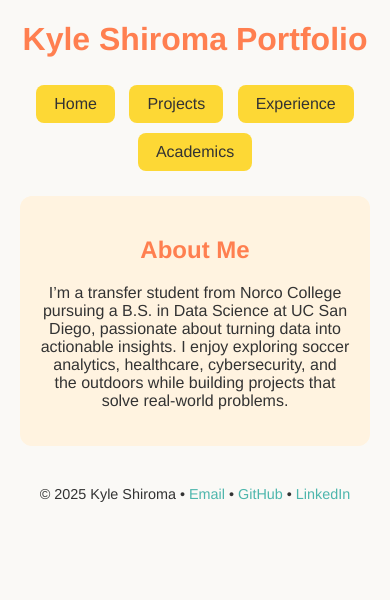
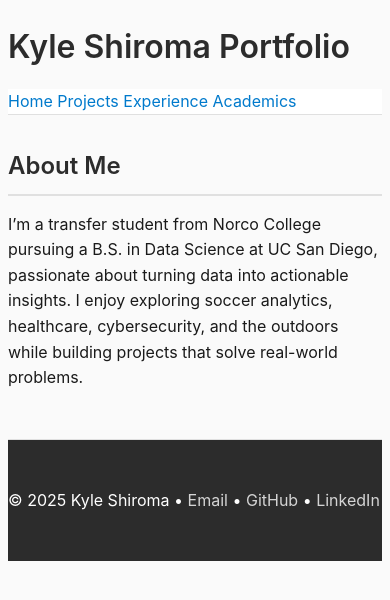
Before and after one commit to k-shiroma-code/k-shiroma-code.github.io, a Jekyll site: the page built from index.md, in a window 390 px wide. Shown: the top 600 px of the page. Built offline with Jekyll 4.4.1, drawn with Linux system fonts in a browser that asks for light colours.

Commit message:
Update style.css

```diff
--- a/assets/css/style.css
+++ b/assets/css/style.css
@@ -1,52 +1,236 @@
-/* General */
-body {
-  background-color: #FAF9F6;
-  color: #333333;
-  font-family: "Helvetica Neue", Helvetica, Arial, sans-serif;
-  text-align: center;
-  margin: 0;
-  padding: 0 20px;
+/* Minimal Sophistication Theme Implementation */
+/* Add this to your _sass/main.scss or assets/css/style.scss */
+
+:root {
+  /* Color Variables */
+  --primary-color: #2c2c2c;
+  --secondary-color: #4a4a4a;
+  --accent-color: #007acc;
+  --background-color: #fafafa;
+  --card-background: #ffffff;
+  --text-color: #1a1a1a;
+  --text-light: #666666;
+  --border-color: #e0e0e0;
+  --hover-color: #f5f5f5;
 }
 
-/* Headings */
-h1, h2, h3 {
-  color: #FF7F50; /* Warm coral */
+/* Global Styles */
+body {
+  background-color: var(--background-color);
+  color: var(--text-color);
+  font-family: -apple-system, BlinkMacSystemFont, 'Segoe UI', Roboto, 'Helvetica Neue', Arial, sans-serif;
+  line-height: 1.6;
+}
+
+/* Headers */
+h1, h2, h3, h4, h5, h6 {
+  color: var(--primary-color);
+  font-weight: 600;
+}
+
+h1 {
+  font-size: 2.5rem;
+  margin-bottom: 1rem;
+}
+
+h2 {
+  font-size: 2rem;
+  margin-top: 2rem;
+  margin-bottom: 1rem;
+  border-bottom: 2px solid var(--border-color);
+  padding-bottom: 0.5rem;
+}
+
+h3 {
+  font-size: 1.5rem;
+  color: var(--secondary-color);
 }
 
 /* Links */
 a {
-  color: #4DB6AC; /* Soft teal */
+  color: var(--accent-color);
   text-decoration: none;
-}
-a:hover {
-  color: #FF7F50;
+  transition: all 0.3s ease;
 }
 
-/* Navigation Links / Buttons */
-.nav-links a {
-  background-color: #FDD835; /* Warm gold */
-  color: #333333;
-  padding: 10px 18px;
+a:hover {
+  color: var(--primary-color);
+  text-decoration: underline;
+}
+
+/* Navigation (if applicable) */
+.site-nav, nav {
+  background-color: var(--card-background);
+  border-bottom: 1px solid var(--border-color);
+}
+
+.nav-link {
+  color: var(--secondary-color);
+  font-weight: 500;
+}
+
+.nav-link:hover, .nav-link.active {
+  color: var(--accent-color);
+}
+
+/* Content Cards/Sections */
+.project-card, .content-card {
+  background-color: var(--card-background);
+  border: 1px solid var(--border-color);
   border-radius: 8px;
-  margin: 5px;
+  padding: 2rem;
+  margin-bottom: 2rem;
+  box-shadow: 0 2px 4px rgba(0, 0, 0, 0.05);
+  transition: box-shadow 0.3s ease;
+}
+
+.project-card:hover {
+  box-shadow: 0 4px 12px rgba(0, 0, 0, 0.1);
+}
+
+/* Buttons */
+.btn, button {
+  background-color: var(--accent-color);
+  color: white;
+  border: none;
+  padding: 0.75rem 1.5rem;
+  border-radius: 6px;
+  font-weight: 500;
+  text-decoration: none;
   display: inline-block;
+  transition: all 0.3s ease;
 }
-.nav-links a:hover {
-  background-color: #FF7F50;
+
+.btn:hover, button:hover {
+  background-color: var(--primary-color);
+  color: white;
+  text-decoration: none;
+  transform: translateY(-1px);
+}
+
+.btn-secondary {
+  background-color: var(--secondary-color);
+}
+
+.btn-outline {
+  background-color: transparent;
+  color: var(--accent-color);
+  border: 2px solid var(--accent-color);
+}
+
+.btn-outline:hover {
+  background-color: var(--accent-color);
   color: white;
 }
 
-/* Section Cards */
-.section {
-  background-color: #FFF3E0;
-  padding: 20px;
-  border-radius: 12px;
-  margin: 20px auto;
-  max-width: 800px;
+/* Code Blocks */
+pre, code {
+  background-color: var(--hover-color);
+  border: 1px solid var(--border-color);
+  border-radius: 4px;
+}
+
+pre {
+  padding: 1rem;
+  overflow-x: auto;
+}
+
+code {
+  padding: 0.2rem 0.4rem;
+  font-size: 0.9em;
+}
+
+/* Tables */
+table {
+  border-collapse: collapse;
+  width: 100%;
+  margin: 1rem 0;
+}
+
+th, td {
+  border: 1px solid var(--border-color);
+  padding: 0.75rem;
+  text-align: left;
+}
+
+th {
+  background-color: var(--hover-color);
+  color: var(--primary-color);
+  font-weight: 600;
+}
+
+/* Lists */
+ul, ol {
+  color: var(--text-color);
+}
+
+li {
+  margin-bottom: 0.5rem;
+}
+
+/* Blockquotes */
+blockquote {
+  border-left: 4px solid var(--accent-color);
+  background-color: var(--hover-color);
+  padding: 1rem;
+  margin: 1rem 0;
+  font-style: italic;
 }
 
 /* Footer */
-footer {
-  margin-top: 40px;
-  font-size: 0.9em;
+.site-footer, footer {
+  background-color: var(--primary-color);
+  color: white;
+  border-top: 1px solid var(--border-color);
+  margin-top: 3rem;
+  padding: 2rem 0;
 }
+
+.site-footer a, footer a {
+  color: white;
+  opacity: 0.8;
+}
+
+.site-footer a:hover, footer a:hover {
+  opacity: 1;
+  color: var(--accent-color);
+}
+
+/* Project-specific styles */
+.project-meta {
+  color: var(--text-light);
+  font-size: 0.9rem;
+  margin-bottom: 1rem;
+}
+
+.tech-stack {
+  display: inline-flex;
+  flex-wrap: wrap;
+  gap: 0.5rem;
+  margin-top: 1rem;
+}
+
+.tech-tag {
+  background-color: var(--hover-color);
+  color: var(--secondary-color);
+  padding: 0.25rem 0.75rem;
+  border-radius: 20px;
+  font-size: 0.8rem;
+  font-weight: 500;
+  border: 1px solid var(--border-color);
+}
+
+/* Responsive adjustments */
+@media (max-width: 768px) {
+  h1 {
+    font-size: 2rem;
+  }
+
+  h2 {
+    font-size: 1.5rem;
+  }
+
+  .project-card {
+    padding: 1.5rem;
+  }
+}
```
